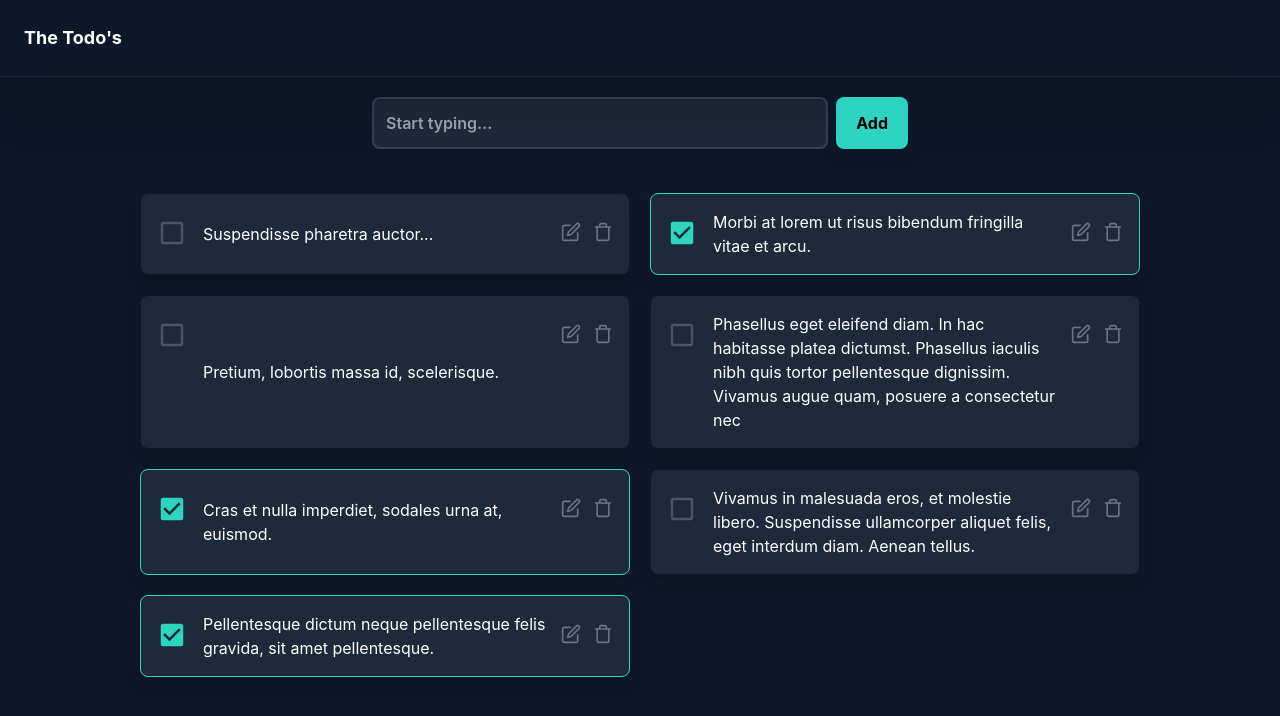
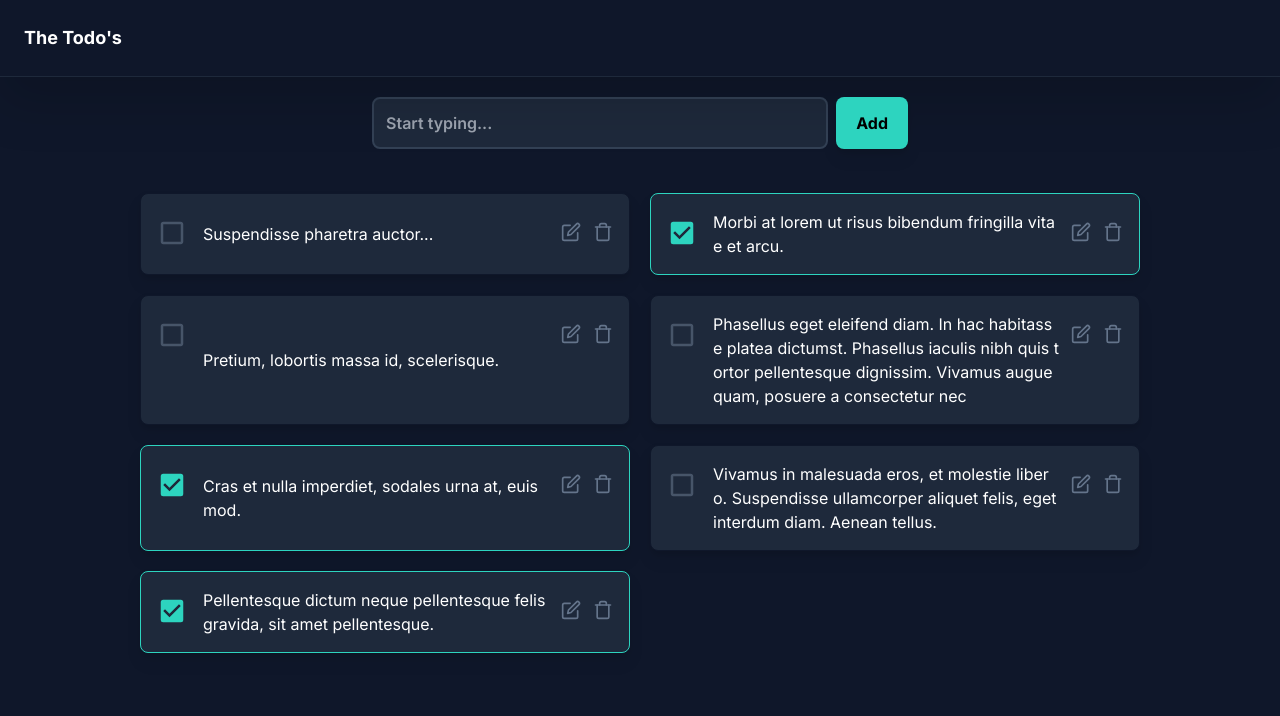
Before and after one commit to mnshk/the-todo-app, a Next.js app: page / in a window 1280 px wide. Shown: the top 716 px of the page. Built offline with nearby package versions, Linux system fonts and the light colour scheme.

Commit message:
Final Update

```diff
--- a/components/Footer.tsx
+++ b/components/Footer.tsx
@@ -3,9 +3,9 @@ import { FiLink } from 'react-icons/fi'
 
 export default function Footer() {
     return (
-        <div className='p-5 pt-40 bg-slate-900 flex flex-col justify-center text-slate-600 font-inter text-sm text-center'>
+        <div className='p-5 pt-40 dark:bg-slate-900 bg-slate-300 text-slate-500 flex flex-col justify-center dark:text-slate-600 font-inter text-sm text-center'>
             <div className='text-xs'>
-                Designed by Munish Kumar
+                Designed by Munish K
             </div>
             <div className='text-xs flex justify-center items-center'>
                 <a href="https://munish.dev" className='text-teal-700'>
--- a/components/Header.tsx
+++ b/components/Header.tsx
@@ -2,7 +2,7 @@ import React from 'react'
 
 export default function Header() {
     return (
-        <div className="p-6 bg-slate-900 border border-slate-800 border-l-0 border-t-0 border-r-0 drop-shadow-2xl">
+        <div className="p-6 bg-slate-200 dark:bg-slate-900 border border-slate-300 dark:border-slate-800 border-l-0 border-t-0 border-r-0 drop-shadow-2xl">
             <div className="text-lg font-inter font-bold">The Todo's</div>
         </div>
     )
--- a/components/TodoForm.tsx
+++ b/components/TodoForm.tsx
@@ -7,6 +7,7 @@ export default function TodoForm({ task, addTask, setTask, input_field }: { task
         <div>
             <form className="flex p-5 max-w-xl mx-auto" onSubmit={(e) => { addTask(e); }} >
                 <input ref={input_field} placeholder="Start typing..." value={task.task} onChange={(e) => { setTask((prev: any) => ({ ...prev, task: e.target.value })) }} type="text" className='flex-grow w-full mr-2 rounded-lg text-white border-slate-700 bg-slate-800 p-3 text-md font-inter font-semibold outline-none focus:border-orange-600 border-2 transition-all' />
+                {/* <textarea rows={1} ref={input_field} placeholder="Start typing..." value={task.task} onChange={(e) => { setTask((prev: any) => ({ ...prev, task: e.target.value })) }} className='flex-grow w-full mr-2 rounded-lg text-white border-slate-700 bg-slate-800 p-3 text-md font-inter font-semibold outline-none focus:border-orange-600 border-2 transition-all' /> */}
                 <button type="submit" className='bg-teal-400 text-black drop-shadow-lg active:scale-95 transition-all py-2 px-5 rounded-lg flex-shrink-0 font-inter font-bold'>Add</button>
             </form>
         </div>
--- a/components/Todos.tsx
+++ b/components/Todos.tsx
@@ -8,13 +8,13 @@ export default function Todos({ tasks, deleteTask, modifyTask, modifyTaskStatus
     return (
         <div className="w-full flex flex-col flex-grow">
             {
-                tasks ?
+                tasks.length ?
                     (
-                        <div className="p-5 px-2 overflow-auto grid gap-1 md:gap-2 lg:gap-3 md:grid-cols-2 max-w-screen-lg mx-auto">
+                        <div className="p-5 px-2 grid gap-1 md:gap-2 lg:gap-3 md:grid-cols-2 max-w-screen-lg w-full mx-auto">
                             {
                                 tasks.map((task: Task) => {
                                     return (
-                                        <div key={task._id} className={`${task.completed ? "border-teal-400" : "border-slate-900"} border items-start active:border-orange-600 transition-all flex p-4 rounded-lg m-1 bg-slate-800 drop-shadow-lg`}>
+                                        <div key={task._id} className={`${task.completed ? "border-teal-400" : "border-slate-900"} border items-start active:border-orange-600 transition-all flex p-4 rounded-lg m-1 bg-slate-800 drop-shadow-lg overflow-auto`}>
                                             <div className="flex text-3xl my-2 mr-4" onClick={() => { modifyTaskStatus(!task.completed, task._id); }}>
                                                 {
                                                     task.completed ?
@@ -23,12 +23,12 @@ export default function Todos({ tasks, deleteTask, modifyTask, modifyTaskStatus
                                                         <MdOutlineCheckBoxOutlineBlank className='text-slate-600' />
                                                 }
                                             </div>
-                                            <div className="font-inter text-md flex-grow flex items-center h-full">
+                                            <div className="font-inter text-md flex-grow flex items-center h-full overflow-auto" style={{wordBreak:"break-all"}}>
                                                 {task.task}
                                             </div>
                                             <div className="flex text-xl my-3 ml-3">
-                                                <FiEdit className='mr-3 text-slate-500' onClick={() => { modifyTask(task._id) }} />
-                                                <FiTrash className='text-slate-500' onClick={() => { deleteTask(task._id) }} />
+                                                <FiEdit className='mr-3 text-slate-500 active:text-teal-400' onClick={() => { modifyTask(task._id) }} />
+                                                <FiTrash className='text-slate-500 active:text-orange-600' onClick={() => { deleteTask(task._id) }} />
                                             </div>
                                         </div>
                                     )
--- a/package.json
+++ b/package.json
@@ -23,7 +23,8 @@
     "react": "18.2.0",
     "react-dom": "18.2.0",
     "react-icons": "^4.7.1",
-    "typescript": "4.9.4"
+    "typescript": "4.9.4",
+    "uuid": "^9.0.0"
   },
   "devDependencies": {
     "autoprefixer": "^10.4.13",
--- a/pages/_document.tsx
+++ b/pages/_document.tsx
@@ -2,12 +2,15 @@ import { Html, Head, Main, NextScript } from 'next/document'
 
 export default function Document() {
   return (
-    <Html lang="en">
+    <Html lang="en" className='dark'>
       <Head>
         <title>The ToDo's</title>
         <meta name="description" content="The ToDo's" />
         <meta name="viewport" content="width=device-width, initial-scale=1" />
         <meta name="theme-color" content="rgb(15 23 42)" />
+        <link rel="preconnect" href="https://fonts.googleapis.com" />
+        <link rel="preconnect" href="https://fonts.gstatic.com" />
+        <link href="https://fonts.googleapis.com/css2?family=Inter:wght@400;500;600;700;800;900&display=swap" rel="stylesheet" />
       </Head>
       <body>
         <Main />
--- a/pages/index.tsx
+++ b/pages/index.tsx
@@ -1,4 +1,6 @@
 import { useEffect, useRef, useState } from 'react';
+
+import { Html } from 'next/document';
 
 import Header from '../components/Header';
 import TodoForm from '../components/TodoForm';
@@ -10,7 +12,8 @@ import Footer from '../components/Footer';
 // const API_URL = "http://192.168.1.5:3001/api/tasks"
 // export default function Home(props: { tasks: Task[] }) {
 
-const uuid = require("uuid")
+const uuid = require("uuid");
+
 const defaultTodos = [
 	{
 		_id: uuid.v1(),
@@ -60,18 +63,20 @@ export default function Home() {
 		if (localStorage.getItem("tasks") === null) {
 			localStorage.setItem("tasks", JSON.stringify(defaultTodos));
 		}
-		if (!tasks.length) {
-			setTasks(JSON.parse(localStorage.getItem("tasks") || ""));
-		}
-		else {
-			localStorage.setItem("tasks", JSON.stringify(tasks));
-		}
+		setTasks(JSON.parse(localStorage.getItem("tasks") || ""));
+	}, [])
+
+	useEffect(() => {
+		localStorage.setItem("tasks", JSON.stringify(tasks));
 	}, [tasks])
 
 
 	const addTask = async (e: any) => {
 		e.preventDefault();
-		if (task.task === "") return
+		if (task.task.trim() === "") {
+			setTask({ task: "" })
+			return
+		}
 		try {
 			if (task._id) {
 				// const { data } = await axios.put(API_URL + "/update/?id=" + task._id, { task: task.task })
@@ -84,7 +89,7 @@ export default function Home() {
 
 			} else {
 				// const { data } = await axios.post(API_URL, task)
-				setTasks((prev) => [task, ...prev])
+				setTasks((prev) => [{ _id: uuid.v1(), task: task.task, completed: false }, ...prev])
 				setTask({ task: "" })
 			}
 		} catch (error: any) {
@@ -115,10 +120,10 @@ export default function Home() {
 	}
 
 	return (
-		<main className="flex flex-col h-screen w-full bg-slate-900 text-white">
+		<main className="flex flex-col h-screen w-full bg-slate-100 dark:bg-slate-900 dark:text-white text-black">
 			<Header />
 			<TodoForm task={task} addTask={addTask} setTask={setTask} input_field={input_field} />
-			<div className="overflow-auto flex-grow flex flex-col">
+			<div className="overflow-y-auto flex-grow flex flex-col">
 				<Todos tasks={tasks} deleteTask={deleteTask} modifyTask={modifyTask} modifyTaskStatus={modifyTaskStatus} />
 				<Footer />
 			</div>
--- a/styles/globals.css
+++ b/styles/globals.css
@@ -2,7 +2,7 @@
 @tailwind components;
 @tailwind utilities;
 
-@import url('https://fonts.googleapis.com/css2?family=Bebas+Neue&family=Inter:wght@400;500;600;700;800;900&family=Nunito+Sans:wght@400;600;700;800;900&family=Poppins:wght@400;500;600;700;800;900&display=swap');
+/* @import url('https://fonts.googleapis.com/css2?family=Bebas+Neue&family=Inter:wght@400;500;600;700;800;900&family=Nunito+Sans:wght@400;600;700;800;900&family=Poppins:wght@400;500;600;700;800;900&display=swap'); */
 
 body {
   margin: 0;
--- a/tailwind.config.js
+++ b/tailwind.config.js
@@ -1,5 +1,6 @@
 /** @type {import('tailwindcss').Config} */
 module.exports = {
+  darkMode:"class",
   content: [
     "./pages/**/*.{js,ts,jsx,tsx}",
     "./components/**/*.{js,ts,jsx,tsx}",
```
Also changed, not shown: 1 other file (tests, documents, lock files or other folders).
